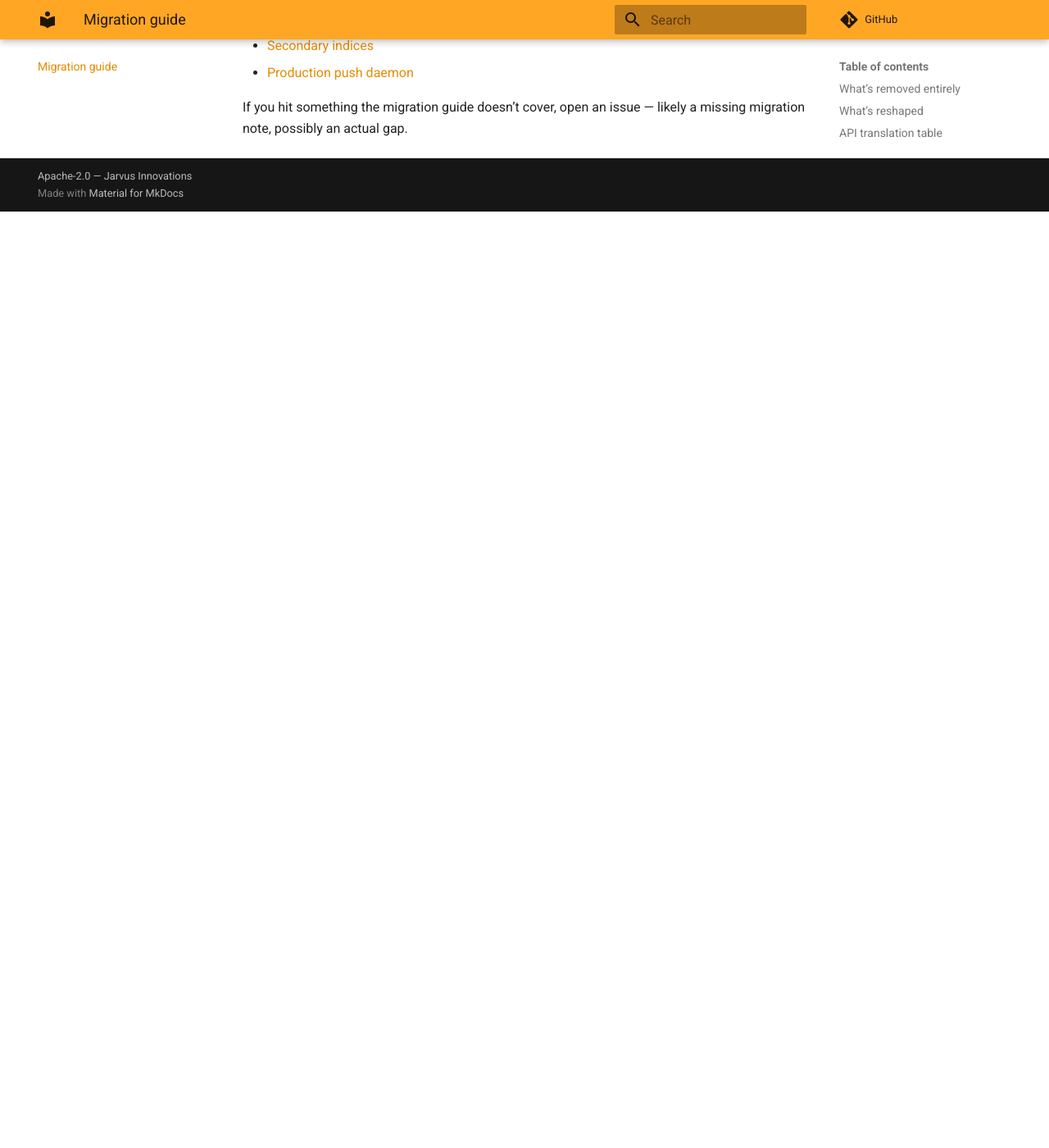
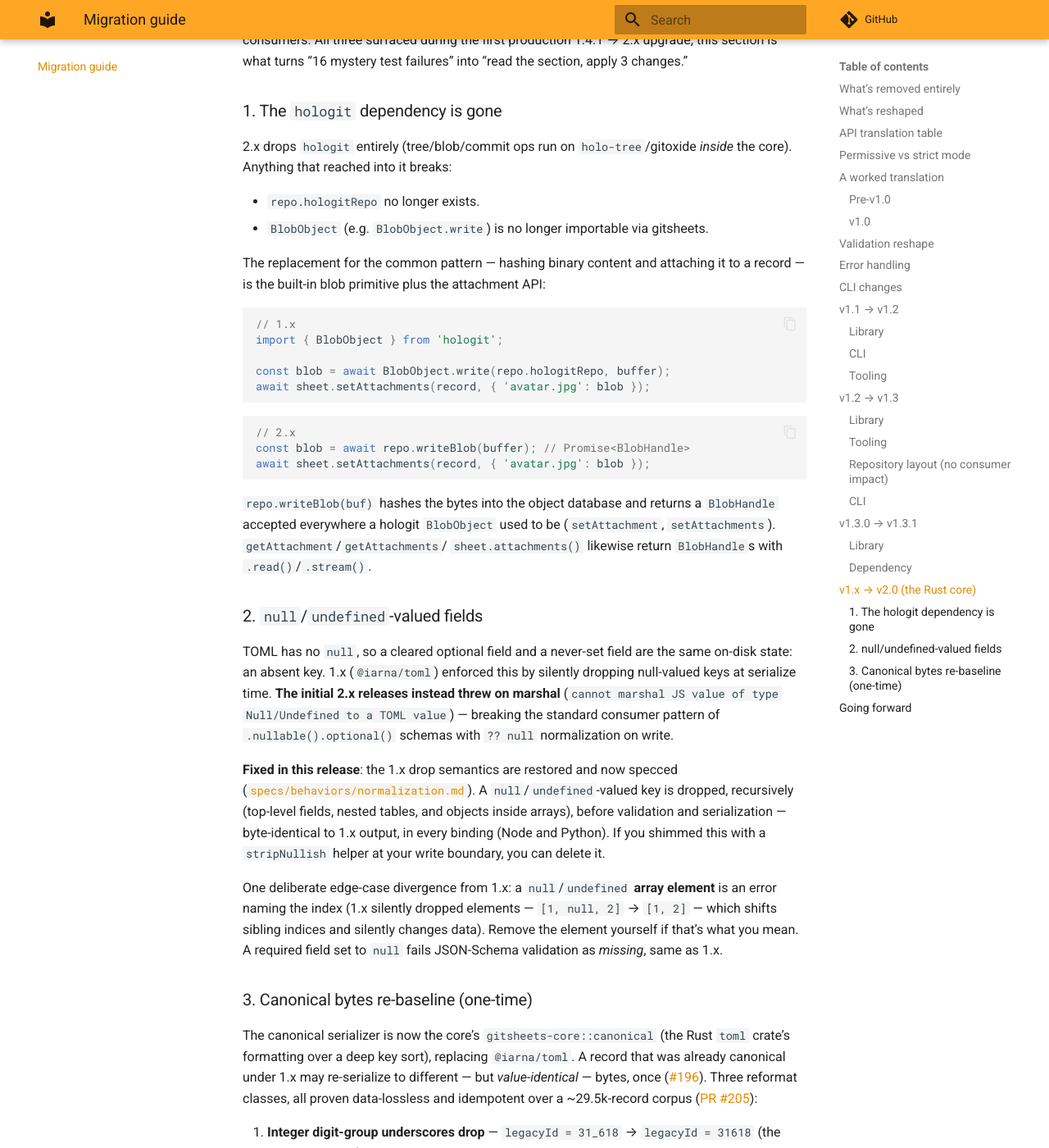
Before and after one commit to JarvusInnovations/gitsheets, an MkDocs documentation site: the page built from docs/migration-guide.md, in a window 1280 px wide and 1400 px high, scrolled down 7849 px. Shown: the whole window at 82% size. Built offline with MkDocs 1.6.1 and Material for MkDocs 9.7.7, drawn with Linux system fonts in a browser that asks for light colours; comment, search, counter and statistics services are not loaded; before the commit the page ends 8107 px from its top, so only the background shows below that; some of the changed text lies outside the part shown.

Commit message:
docs(migration): add the 1.x -> 2.x (Rust core) breaking-changes section (#233)
Enumerates the three breaks that surfaced in the first production 1.x ->
2.x upgrade, each with before/after and the migration step:

1. hologit dropped — BlobObject.write + repo.hologitRepo replaced by
   repo.writeBlob(buf) + Sheet.setAttachments.
2. null/undefined-valued fields — the initial 2.x releases threw on
   marshal; fixed in this release to restore the specced 1.x drop
   semantics (recursive key drop), with the array-element edge case
   (error naming the index; 1.x silently dropped elements) called out.
3. Canonical byte re-baseline per #196 — the three value-preserving
   reformat classes and the one-time re-serialize commit recipe.

Closes #233

Co-Authored-By: Claude Fable 5 <noreply@anthropic.com>
Claude-Session: https://claude.ai/code/session_01F5fwEknfSxpaGCVEME5D4h

````diff
--- a/docs/migration-guide.md
+++ b/docs/migration-guide.md
@@ -216,6 +216,107 @@ Patch release. Two fixes in service of snapshot-importer-style workflows.
 
 - `hologit` bumped from `^0.49.1` to `^0.50.2` to pick up `TreeObject.clearChildren()` (the O(1) primitive backing the new `Sheet#clear()`).
 
+## v1.x → v2.0 (the Rust core)
+
+v2.0 replaces the Node.js engine with the Rust `gitsheets-core` crate: TOML
+parse/serialize, normalization, validation, path templates, record CRUD, and
+the tree/blob/commit substrate all run natively, and the npm package becomes a
+thin marshalling shell over the `@gitsheets/core-napi` addon. The API surface
+is intentionally unchanged — but three behavior changes bite real consumers.
+All three surfaced during the first production 1.4.1 → 2.x upgrade; this
+section is what turns "16 mystery test failures" into "read the section, apply
+3 changes."
+
+### 1. The `hologit` dependency is gone
+
+2.x drops `hologit` entirely (tree/blob/commit ops run on `holo-tree`/gitoxide
+*inside* the core). Anything that reached into it breaks:
+
+- `repo.hologitRepo` no longer exists.
+- `BlobObject` (e.g. `BlobObject.write`) is no longer importable via gitsheets.
+
+The replacement for the common pattern — hashing binary content and attaching
+it to a record — is the built-in blob primitive plus the attachment API:
+
+```typescript
+// 1.x
+import { BlobObject } from 'hologit';
+
+const blob = await BlobObject.write(repo.hologitRepo, buffer);
+await sheet.setAttachments(record, { 'avatar.jpg': blob });
+```
+
+```typescript
+// 2.x
+const blob = await repo.writeBlob(buffer); // Promise<BlobHandle>
+await sheet.setAttachments(record, { 'avatar.jpg': blob });
+```
+
+`repo.writeBlob(buf)` hashes the bytes into the object database and returns a
+`BlobHandle` accepted everywhere a hologit `BlobObject` used to be
+(`setAttachment`, `setAttachments`). `getAttachment`/`getAttachments`/
+`sheet.attachments()` likewise return `BlobHandle`s with `.read()`/`.stream()`.
+
+### 2. `null`/`undefined`-valued fields
+
+TOML has no `null`, so a cleared optional field and a never-set field are the
+same on-disk state: an absent key. 1.x (`@iarna/toml`) enforced this by
+silently dropping null-valued keys at serialize time. **The initial 2.x
+releases instead threw on marshal** (`cannot marshal JS value of type
+Null/Undefined to a TOML value`) — breaking the standard consumer pattern of
+`.nullable().optional()` schemas with `?? null` normalization on write.
+
+**Fixed in this release**: the 1.x drop semantics are restored and now
+specced ([`specs/behaviors/normalization.md`](https://github.com/JarvusInnovations/gitsheets/blob/develop/specs/behaviors/normalization.md#null--undefined-handling)).
+A `null`/`undefined`-valued key is dropped, recursively (top-level fields,
+nested tables, and objects inside arrays), before validation and
+serialization — byte-identical to 1.x output, in every binding (Node and
+Python). If you shimmed this with a `stripNullish` helper at your write
+boundary, you can delete it.
+
+One deliberate edge-case divergence from 1.x: a `null`/`undefined` **array
+element** is an error naming the index (1.x silently dropped elements —
+`[1, null, 2]` → `[1, 2]` — which shifts sibling indices and silently changes
+data). Remove the element yourself if that's what you mean. A required field
+set to `null` fails JSON-Schema validation as *missing*, same as 1.x.
+
+### 3. Canonical bytes re-baseline (one-time)
+
+The canonical serializer is now the core's `gitsheets-core::canonical` (the
+Rust `toml` crate's formatting over a deep key sort), replacing `@iarna/toml`.
+A record that was already canonical under 1.x may re-serialize to different —
+but *value-identical* — bytes, once ([#196](https://github.com/JarvusInnovations/gitsheets/issues/196)).
+Three reformat classes, all proven data-lossless and idempotent over a
+~29.5k-record corpus ([PR #205](https://github.com/JarvusInnovations/gitsheets/pull/205)):
+
+1. **Integer digit-group underscores drop** — `legacyId = 31_618` →
+   `legacyId = 31618` (the dominant class).
+2. **String requote** — strings containing both `"` and `'` move from escaped
+   single-line form to readable triple-quoted `"""…"""` form.
+3. **Multiline trailing-quote layout** — a multiline string ending in `"`
+   loses `@iarna`'s line-continuation dance (same value, fewer lines).
+
+Until you re-baseline, the first 2.x write of a record whose 1.x bytes fall in
+one of these classes shows a spurious-looking (but value-neutral) diff. The
+recommended migration is a **one-time re-serialize commit** over each existing
+repo, which is idempotent (a second run produces zero diff — that's the
+adoption check):
+
+```bash
+# Re-normalize every *.toml record under a directory, in place.
+cargo run -p gitsheets-core --example normalize_tree -- path/to/records
+
+git add path/to/records
+git commit -m "chore: re-baseline records to the Rust canonical form"
+
+# Verify idempotence — a second pass must report 0 files re-normalized:
+cargo run -p gitsheets-core --example normalize_tree -- path/to/records
+```
+
+(Or use `git sheet normalize <sheet>` per sheet from the CLI.) See the
+[canonical-form re-baseline notes](https://github.com/JarvusInnovations/gitsheets/blob/develop/specs/behaviors/normalization.md#canonical-form-re-baseline-the-rust-serializer)
+for the full contract.
+
 ## Going forward
 
 Once migrated, the recipes are the fastest path to common patterns:
````
